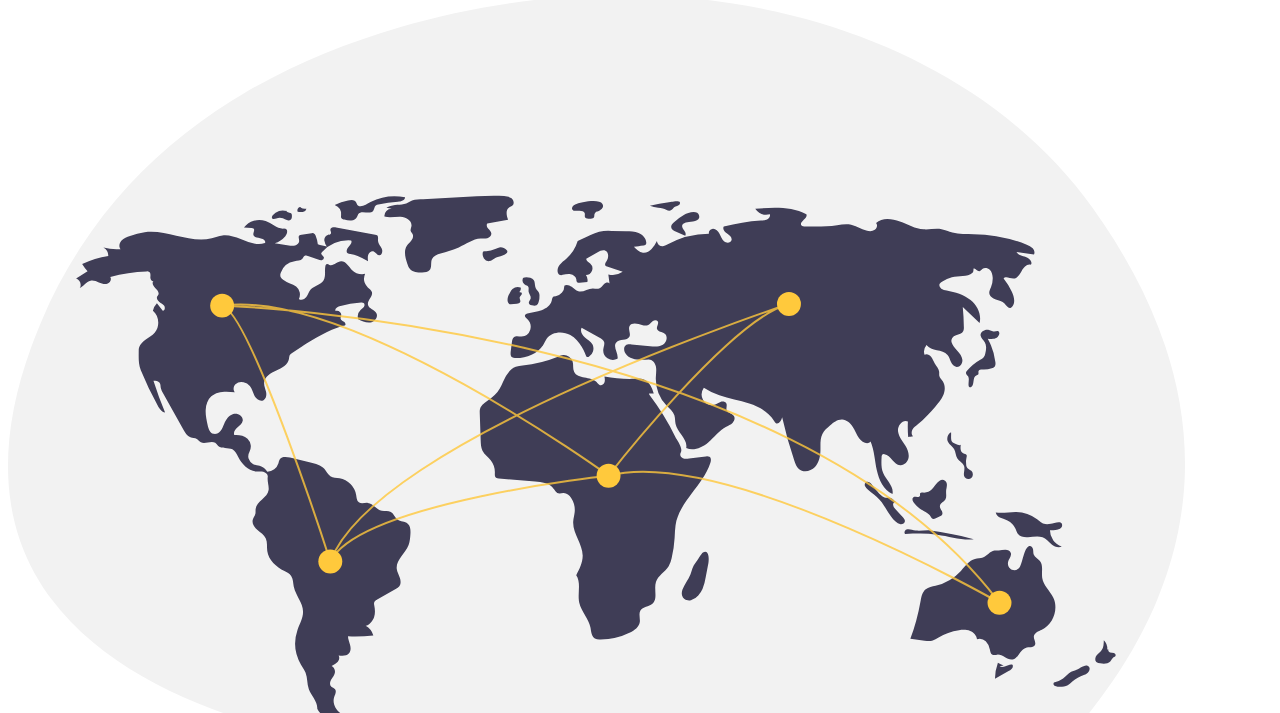
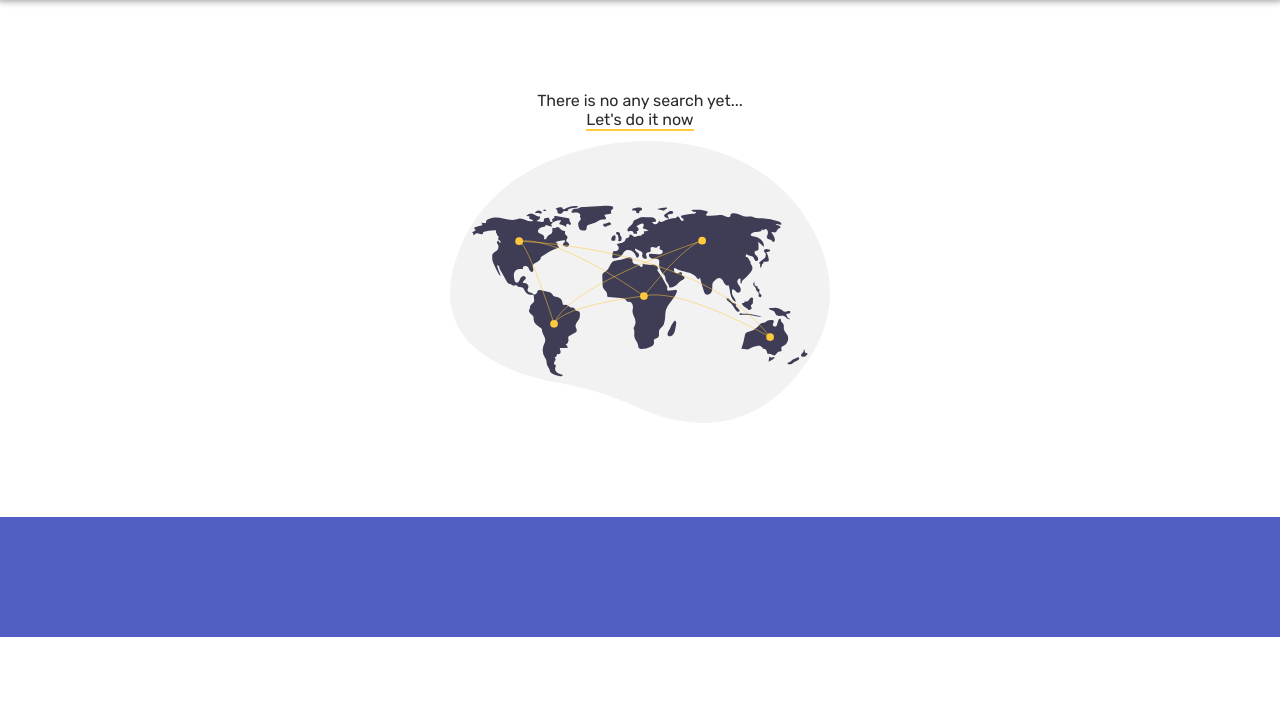
Before and after one commit to mxrold/frontend-mentor-ip-address-tracker, a website with bundled scripts: page public/index.html in a window 1280 px wide. Shown: the part 163-876 px from the top of the page. After the commit the page ends 800 px from the top, so only its background shows below. Built offline with nearby package versions, Linux system fonts and the light colour scheme.

Commit message:
Bug en index.html solucionado

```diff
--- a/public/index.html
+++ b/public/index.html
@@ -5,7 +5,7 @@
   <meta name="viewport" content="width=device-width, initial-scale=1.0">
   <link rel="icon" type="image/png" sizes="32x32" href="../src/assets/favicon-32x32.png">
   <title>Frontend Mentor | IP Address Tracker</title>
-  <link rel="stylesheet" href="./src/styles/index.css">
+  <link rel="stylesheet" href="../src/styles/index.css">
   <link rel="stylesheet" href="https://unpkg.com/leaflet@1.7.1/dist/leaflet.css"
   integrity="sha512-xodZBNTC5n17Xt2atTPuE1HxjVMSvLVW9ocqUKLsCC5CXdbqCmblAshOMAS6/keqq/sMZMZ19scR4PsZChSR7A=="
   crossorigin=""/>
```
